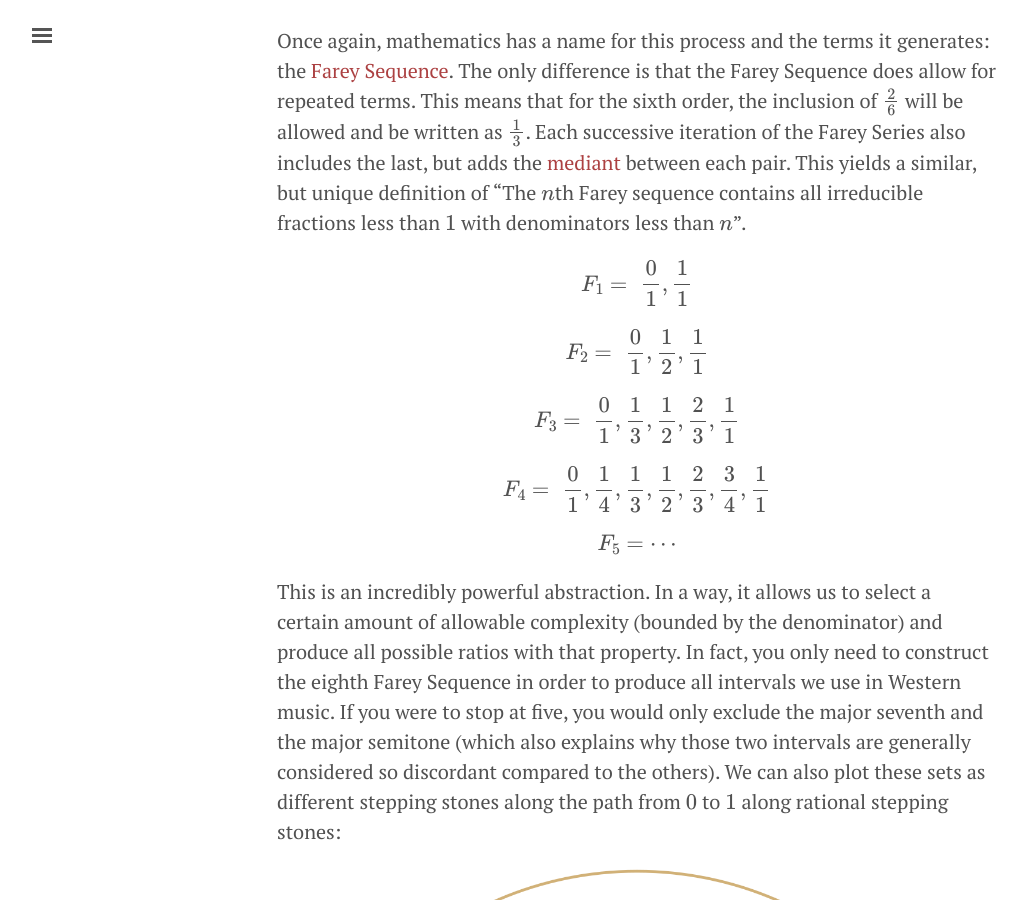
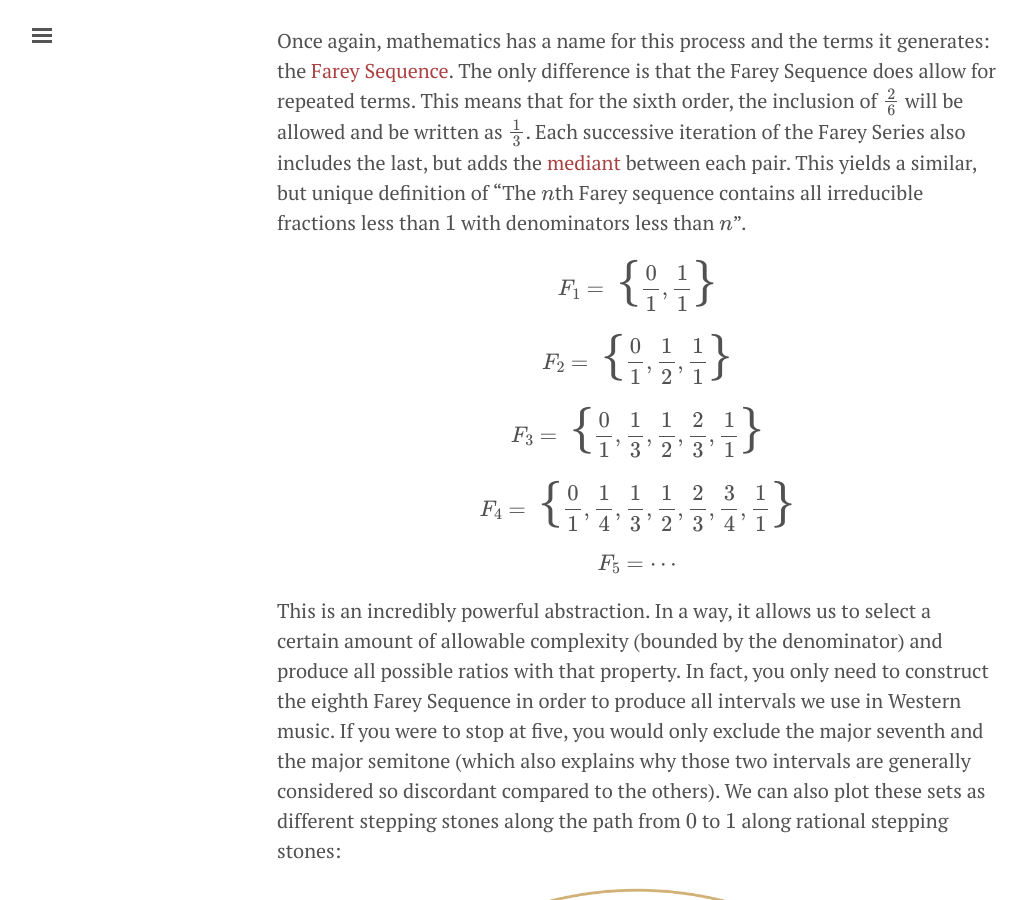
Before and after one commit to kylehovey/blog, a Jekyll site: the page built from on_vineyards_harmony_and_mathematics.md, in a window 1280 px wide and 900 px high, scrolled down 11579 px. Shown: the whole window, without its empty margins (3-1030 px from the left). Built offline with Jekyll 4.4.1, drawn with Linux system fonts in a browser that asks for light colours; formulas are drawn with MathJax 3.

Commit message:
Wow Jekyll hates MathJax

```diff
--- a/on_vineyards_harmony_and_mathematics.md
+++ b/on_vineyards_harmony_and_mathematics.md
@@ -96,10 +96,10 @@ What if we started by considering increasing denominators, listing out all fract
 
 Once again, mathematics has a name for this process and the terms it generates: the [Farey Sequence](https://en.wikipedia.org/wiki/Farey_sequence){:target="blank"}. The only difference is that the Farey Sequence does allow for repeated terms. This means that for the sixth order, the inclusion of \\(\frac{2}{6}\\) will be allowed and be written as \\(\frac{1}{3}\\). Each successive iteration of the Farey Series also includes the last, but adds the [mediant](https://en.wikipedia.org/wiki/Mediant_(mathematics){:target="blank"}) between each pair. This yields a similar, but unique definition of "The \\(n\\)th Farey sequence contains all irreducible fractions less than \\(1\\) with denominators less than \\(n\\)".
 
-\\[ F_1 = \huge\{\normalsize \frac{0}{1}, \frac{1}{1} \huge\} \\]
-\\[ F_2 = \huge\{\normalsize \frac{0}{1}, \frac{1}{2}, \frac{1}{1} \huge\} \\]
-\\[ F_3 = \huge\{\normalsize \frac{0}{1}, \frac{1}{3}, \frac{1}{2}, \frac{2}{3}, \frac{1}{1} \huge\} \\]
-\\[ F_4 = \huge\{\normalsize \frac{0}{1}, \frac{1}{4}, \frac{1}{3}, \frac{1}{2}, \frac{2}{3}, \frac{3}{4}, \frac{1}{1} \huge\} \\]
+\\[ F_1 = \huge\\{\normalsize \frac{0}{1}, \frac{1}{1} \huge\\} \\]
+\\[ F_2 = \huge\\{\normalsize \frac{0}{1}, \frac{1}{2}, \frac{1}{1} \huge\\} \\]
+\\[ F_3 = \huge\\{\normalsize \frac{0}{1}, \frac{1}{3}, \frac{1}{2}, \frac{2}{3}, \frac{1}{1} \huge\\} \\]
+\\[ F_4 = \huge\\{\normalsize \frac{0}{1}, \frac{1}{4}, \frac{1}{3}, \frac{1}{2}, \frac{2}{3}, \frac{3}{4}, \frac{1}{1} \huge\\} \\]
 \\[ F_5 = \cdots \\]
 
 This is an incredibly powerful abstraction. In a way, it allows us to select a certain amount of allowable complexity (bounded by the denominator) and produce all possible ratios with that property. In fact, you only need to construct the eighth Farey Sequence in order to produce all intervals we use in Western music. If you were to stop at five, you would only exclude the major seventh and the major semitone (which also explains why those two intervals are generally considered so discordant compared to the others). We can also plot these sets as different stepping stones along the path from \\(0\\) to \\(1\\) along rational stepping stones:
```
